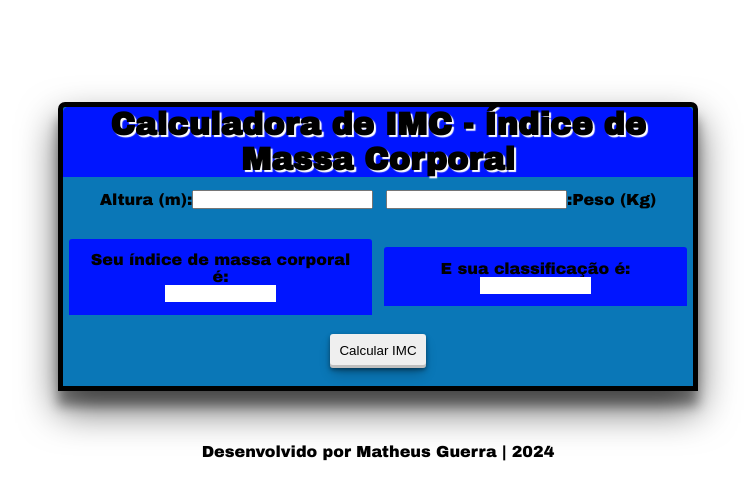
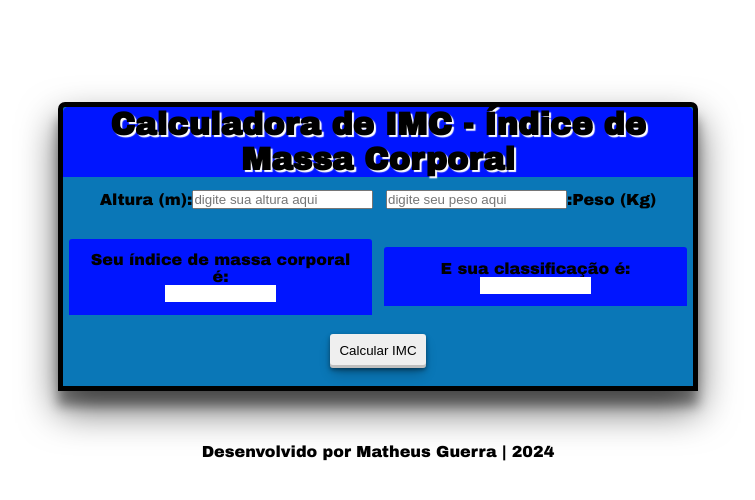
Before and after one commit to matheusbtguerra/imc_calc, a plain HTML site: page index.html in a window 1280 px wide. Shown: the whole page, without its empty margins (262-1017 px from the left). Drawn offline with Linux system fonts and the light colour scheme.

Commit message:
Update index.html

```diff
--- a/index.html
+++ b/index.html
@@ -19,10 +19,10 @@
         <form action="">
            <div class="form-div">
                 <label for="altura">Altura (m): </label>
-                <input type="number" id="altura">
+                <input type="number" id="altura" placeholder="digite sua altura aqui">
                 <br>
 
-                <input type="number" id="peso" maxlength="5">
+                <input type="number" id="peso" maxlength="5" placeholder="digite seu peso aqui">
                 <label for="peso">:Peso (Kg)</label>
                 <br>
            </div>
```
